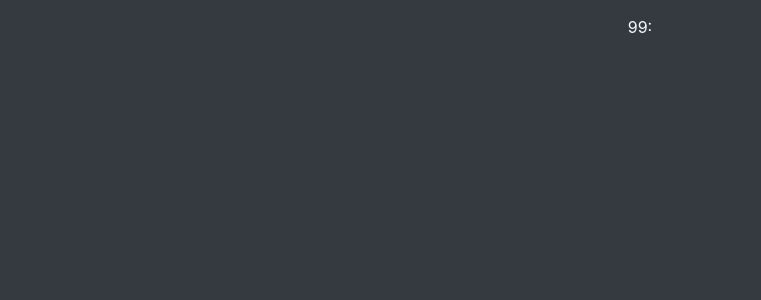
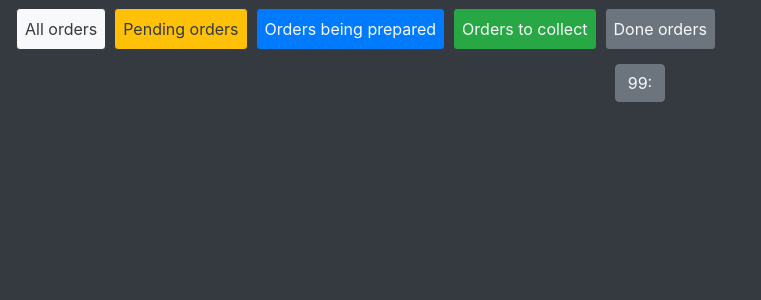
Before and after one commit to Tasari/Shop_ordering_system, a Django app: page /ordersys/done/ in a window 1280 px wide. Before the commit the part shown is almost empty. Shown: the top 300 px of the page, without its empty margins (0-761 px from the left). Run offline with Django 3.2, Linux system fonts and the light colour scheme; data comes from the database, SQL or seed files in the repository; tables that the repository leaves empty hold one stand-in row (values such as "Sample post"); some libraries are stand-ins or nearby versions.

Commit message:
Added navbar with all possible order statuses

```diff
--- a/ordersys/templates/ordersys/base.html
+++ b/ordersys/templates/ordersys/base.html
@@ -6,7 +6,27 @@
         <title>Ordering System</title>
         <link rel="stylesheet" href="https://stackpath.bootstrapcdn.com/bootstrap/4.5.2/css/bootstrap.min.css" integrity="sha384-JcKb8q3iqJ61gNV9KGb8thSsNjpSL0n8PARn9HuZOnIxN0hoP+VmmDGMN5t9UJ0Z" crossorigin="anonymous">
     </head>
-    <body class="bg-dark d-flex justify-content-center">
+    <nav class="navbar navbar-expand fixed-top navbar-dark bg-dark">
+        <div class="collapse navbar-collapse" id="navbarSupportedContent">
+          <ul class="navbar-nav mr-auto">
+            <li class="nav-item">
+              <a class="nav-link bg-light border mr-2 border-dark rounded text-dark" href="{% url 'ordersys:index'%}">All orders</a>
+            </li>
+            <li class="nav-item">
+              <a class="nav-link bg-warning border mr-2 border-dark rounded text-dark" href="{% url 'ordersys:pending'%}">Pending orders</a>
+            </li>
+            <li class="nav-item">
+              <a class="nav-link bg-primary border mr-2 border-dark rounded text-light" href="{% url 'ordersys:prepare'%}">Orders being prepared</a>
+            </li>
+            <li class="nav-item">
+              <a class="nav-link bg-success border mr-2 border-dark rounded text-light" href="{% url 'ordersys:collect'%}">Orders to collect</a>
+            </li>
+            <li class="nav-item">
+              <a class="nav-link bg-secondary rounded mr-2 border border-dark text-light" href="{% url 'ordersys:done'%}">Done orders</a>
+            </li>
+        </div>
+      </nav>
+    <body class="bg-dark d-flex pt-5 mt-2 justify-content-center">
         <div class="wrapper">
             {% block content %}
             {% endblock %}
--- a/ordersys/templates/ordersys/orders.html
+++ b/ordersys/templates/ordersys/orders.html
@@ -19,7 +19,7 @@
                     <button type="submit" class="btn btn-success w-100 d-flex mt-2 mb-0 justify-content-center text-light">{{order}}: {{order.ordered_items_products_amounts}}</button>
                 </form>
             {% elif order.status == "Done" %}
-                <p type="button" class="btn btn-dark d-flex justify-content-center mt-2 mb-0 text-light">{{order}}: {{order.ordered_items_products_amounts}}</p>
+                <p type="button" class="btn btn-secondary d-flex justify-content-center mt-2 mb-0 text-light">{{order}}: {{order.ordered_items_products_amounts}}</p>
             {% else %}
                 <p type="button" class="btn btn-danger d-flex justify-content-center mt-2 mb-0 text-light">{{order}}: {{order.ordered_items_products_amounts}}</p>
             {% endif %}
```
